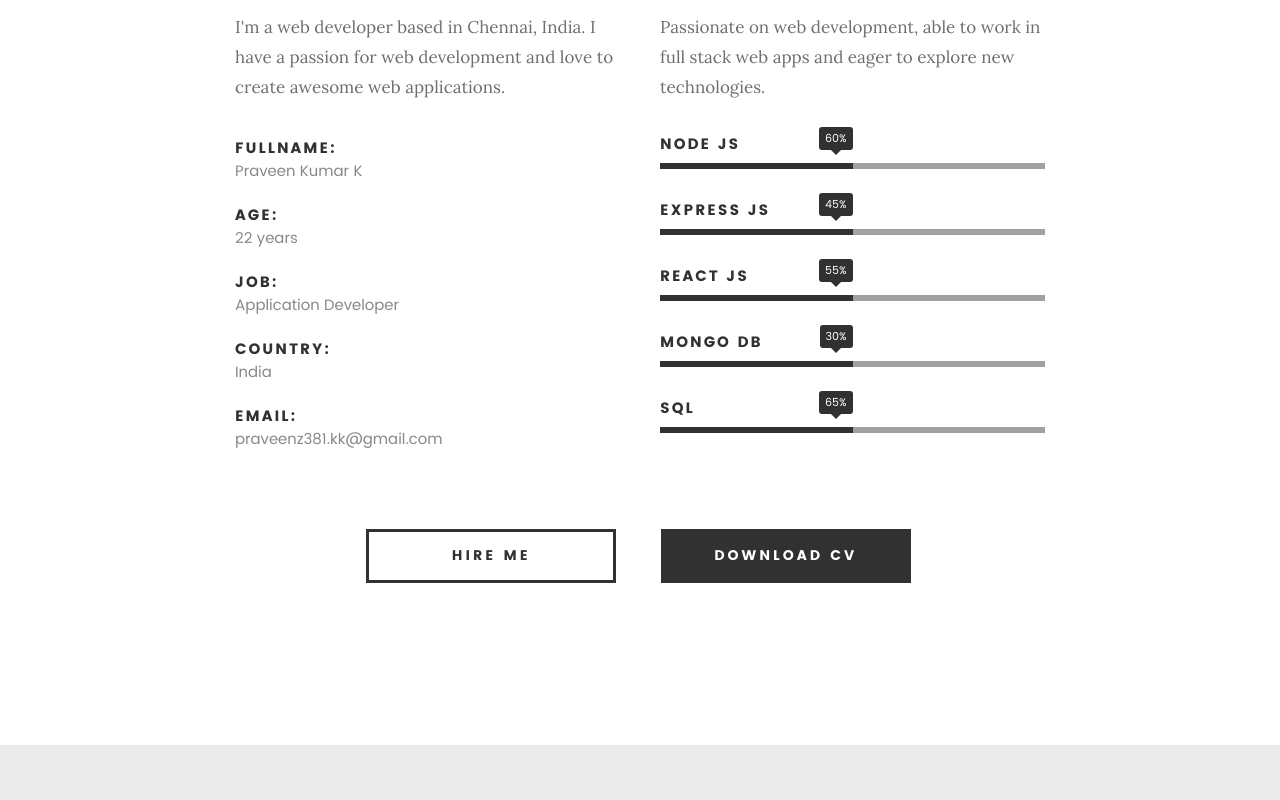
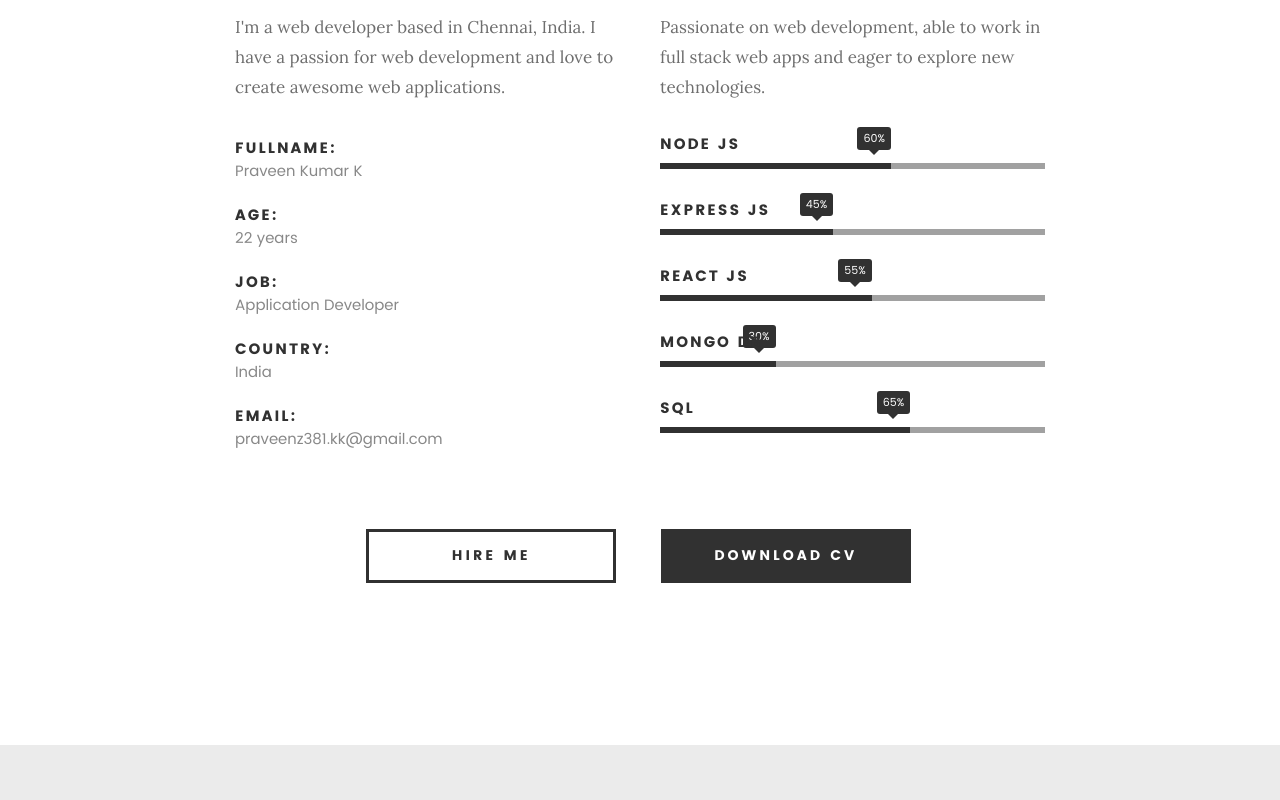
Before and after one commit to praveenz381/myportfolio, a plain HTML site: page index.html in a window 1280 px wide. Shown: the part 1240-2040 px from the top of the page. Drawn offline with Linux system fonts and the light colour scheme; files whose address does not match are found by name.

Commit message:
html file chaanges

```diff
--- a/index.html
+++ b/index.html
@@ -164,24 +164,24 @@
 
 				<ul class="skill-bars">
 				   <li>
-				   	<div class="progress percent50"><span>60%</span></div>
+				   	<div class="progress percent60"><span>60%</span></div>
 				   	<strong>Node JS</strong>
 				   </li>
 				   <li>
-				   	<div class="progress percent50"><span>45%</span></div>
+				   	<div class="progress percent45"><span>45%</span></div>
 				   	<strong>Express JS</strong>
 				   </li>
 				   <li>
-				   	<div class="progress percent50"><span>55%</span></div>
+				   	<div class="progress percent55"><span>55%</span></div>
 				   	<strong>React JS</strong>
 				   </li>
 				   <li>
-				   	<div class="progress percent50"><span>30%</span></div>
+				   	<div class="progress percent30"><span>30%</span></div>
 				   	<strong>Mongo DB</strong>
 				   </li>
 				   <li>
 
-				   	<div class="progress percent50"><span>65%</span></div>
+				   	<div class="progress percent65"><span>65%</span></div>
 				   	<strong>SQL</strong>
 				   </li>
 
```
